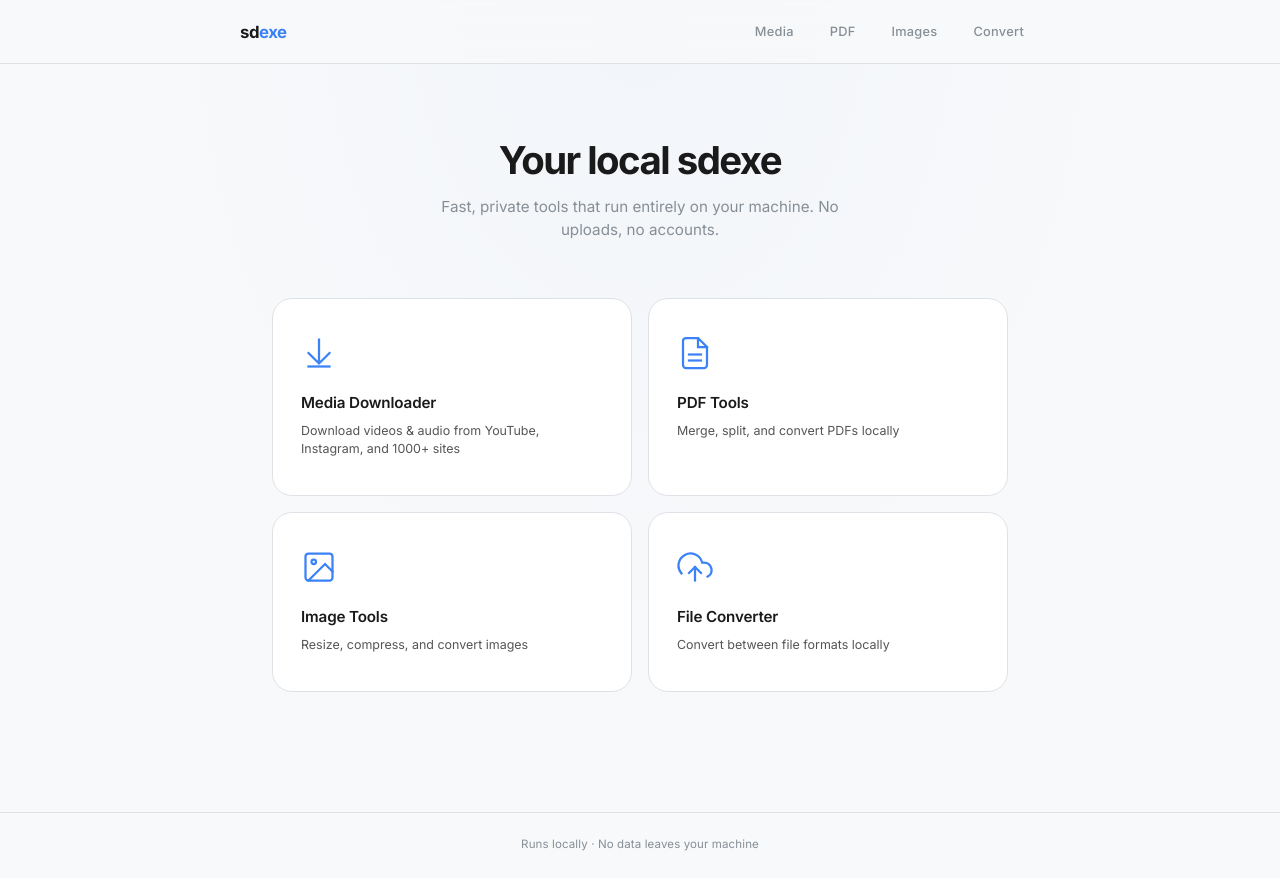
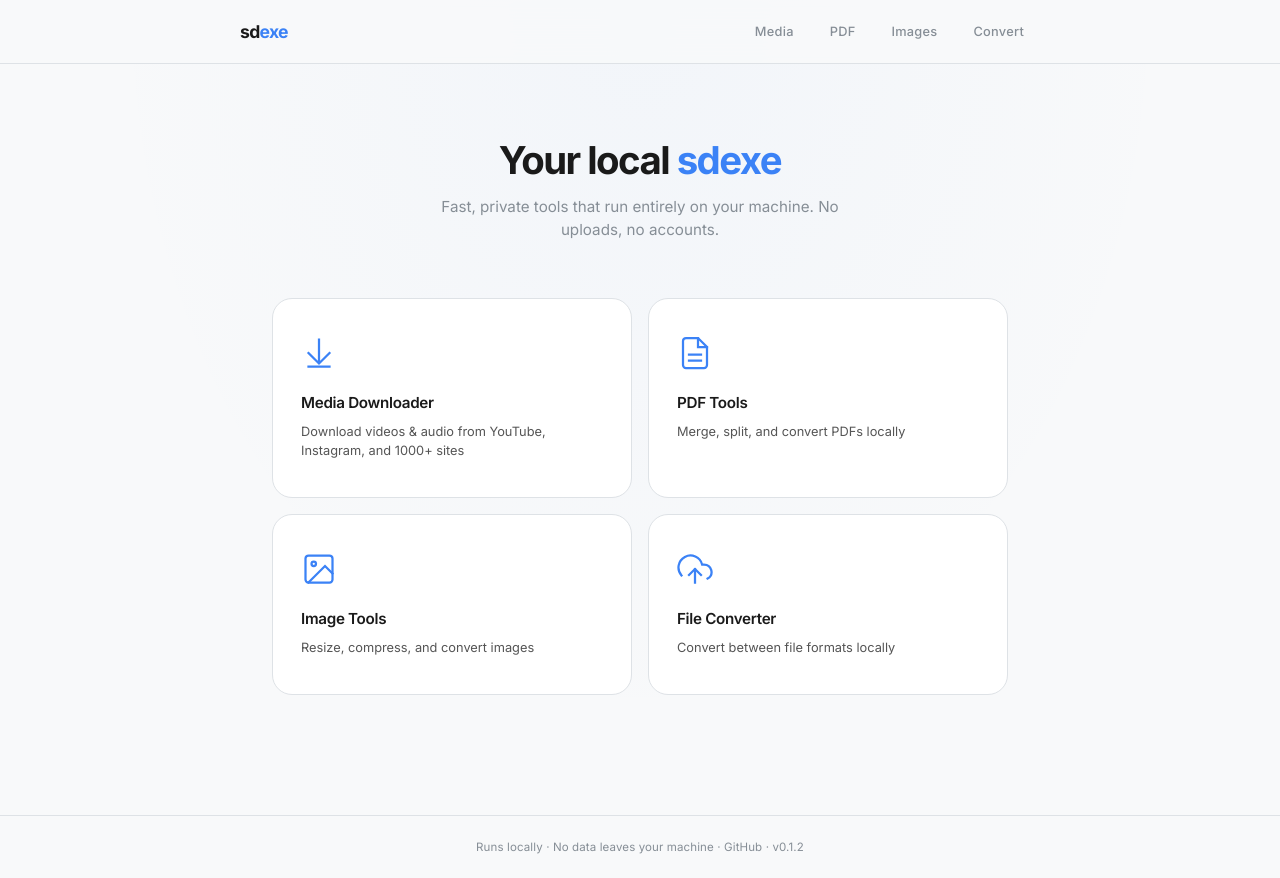
Before and after one commit to gedaliahs/sdexe, a Flask app: page / in a window 1280 px wide. Before the commit the page ends 851 px from the top, so only its background shows below. Run offline with Flask 3, Linux system fonts and the light colour scheme; some libraries are stand-ins or nearby versions.

Commit message:
Polish UI: richer shadows, gradient buttons, hero accent, footer links
- Add accent color to hero h1 "sdexe" span on home page
- Animate arrow (→) on tool cards appearing on hover
- Drop zone browse button gets gradient + shadow to match other buttons
- Error boxes get a left accent border stripe
- Tab active state gets a subtle blue shadow
- Card shadows slightly richer, drop zone icon capped at 40px
- Footer gains GitHub link and version number via context processor
- Nav logo bumped to 1.1rem, stronger backdrop blur

```diff
--- a/sdexe/app.py
+++ b/sdexe/app.py
@@ -18,6 +18,12 @@ from pypdf import PdfReader, PdfWriter
 from PIL import Image
 
 app = Flask(__name__)
+
+from sdexe import __version__
+
+@app.context_processor
+def inject_version():
+    return {"version": __version__}
 
 DOWNLOAD_DIR = Path(tempfile.mkdtemp(prefix="toolkit_"))
 DOWNLOAD_DIR.mkdir(exist_ok=True)
--- a/sdexe/static/style.css
+++ b/sdexe/static/style.css
@@ -48,9 +48,9 @@ nav {
     height: 64px;
     display: flex;
     align-items: center;
-    background: rgba(248,249,250,.9);
-    backdrop-filter: blur(12px);
-    -webkit-backdrop-filter: blur(12px);
+    background: rgba(248,249,250,.92);
+    backdrop-filter: blur(16px);
+    -webkit-backdrop-filter: blur(16px);
     position: sticky;
     top: 0;
     z-index: 10;
@@ -60,7 +60,7 @@ nav {
     width: 100%; max-width: 800px; margin: 0 auto;
 }
 .logo {
-    font-size: 1.05rem; font-weight: 700; letter-spacing: -.03em;
+    font-size: 1.1rem; font-weight: 700; letter-spacing: -.04em;
     color: var(--text); text-decoration: none;
 }
 .logo span { color: var(--accent); }
@@ -89,6 +89,7 @@ main {
     line-height: 1.25; margin-bottom: 12px;
     color: var(--text);
 }
+.hero-accent { color: var(--accent); }
 .subtitle {
     color: var(--text-muted); font-size: .95rem; line-height: 1.5;
     max-width: 440px; margin: 0 auto;
@@ -455,19 +458,35 @@ select:disabled { opacity: .35; cursor: not-allowed; }
     border: 1px solid var(--border);
     border-radius: var(--radius-xl);
     text-decoration: none; color: var(--text);
+    position: relative; overflow: hidden;
     transition: border-color .2s, box-shadow .2s, transform .15s, background .2s;
+}
+.tool-card::after {
+    content: "→";
+    position: absolute;
+    top: 28px;
+    right: 26px;
+    font-size: .9rem;
+    color: var(--accent);
+    opacity: 0;
+    transform: translateX(-6px);
+    transition: opacity .2s ease, transform .2s ease;
 }
 .tool-card:hover {
     border-color: var(--accent-dim);
     background: var(--surface);
     box-shadow: 0 0 0 3px var(--accent-glow), 0 8px 32px rgba(0,0,0,.08);
-    transform: translateY(-4px);
+    transform: translateY(-3px);
+}
+.tool-card:hover::after {
+    opacity: 1;
+    transform: translateX(0);
 }
 .tool-card h2 {
-    font-size: .95rem; font-weight: 600; letter-spacing: -.01em;
+    font-size: .95rem; font-weight: 600; letter-spacing: -.02em;
 }
 .tool-card p {
-    font-size: .78rem; color: var(--text-secondary); line-height: 1.5;
+    font-size: .8rem; color: var(--text-secondary); line-height: 1.55;
 }
 .tool-icon {
     color: var(--accent); margin-bottom: 8px;
@@ -607,6 +631,8 @@ footer {
     text-align: center;
 }
 footer p { font-size: .72rem; color: var(--text-muted); letter-spacing: .01em; }
+footer a { color: var(--text-muted); text-decoration: none; transition: color .15s; }
+footer a:hover { color: var(--text-secondary); }
 
 /* ── Convert Textarea ── */
 .convert-textarea {
--- a/sdexe/templates/base.html
+++ b/sdexe/templates/base.html
@@ -26,7 +26,7 @@
     {% block content %}{% endblock %}
 
     <footer>
-        <p>Runs locally &middot; No data leaves your machine</p>
+        <p>Runs locally &middot; No data leaves your machine &middot; <a href="https://github.com/gedaliahs/sdexe" target="_blank" rel="noopener">GitHub</a> &middot; v{{ version }}</p>
     </footer>
 
     {% block scripts %}{% endblock %}
--- a/sdexe/templates/home.html
+++ b/sdexe/templates/home.html
@@ -5,7 +5,7 @@
 {% block content %}
     <main class="home-main">
         <div class="hero">
-            <h1>Your local sdexe</h1>
+            <h1>Your local <span class="hero-accent">sdexe</span></h1>
             <p class="subtitle">Fast, private tools that run entirely on your machine. No uploads, no accounts.</p>
         </div>
 
```
Also changed, not shown: other parts of sdexe/static/style.css (+15 -8 lines).
